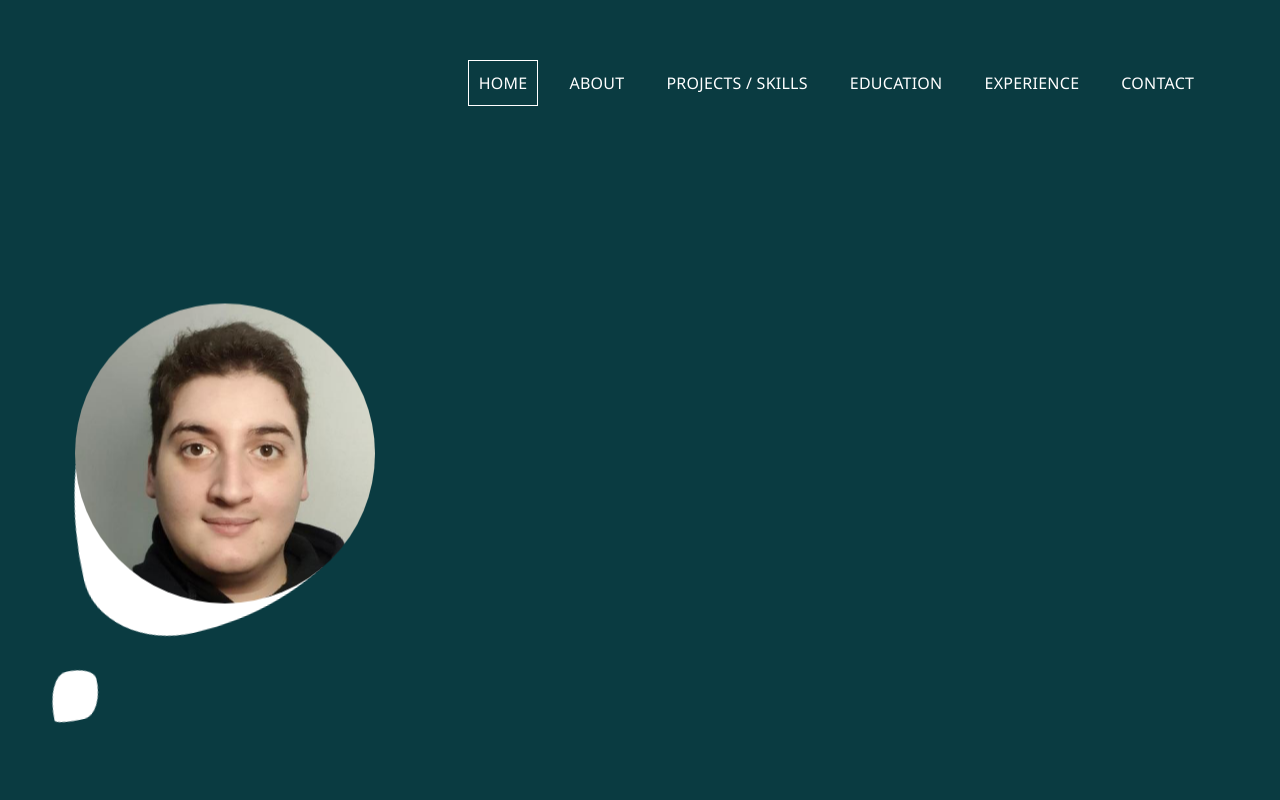
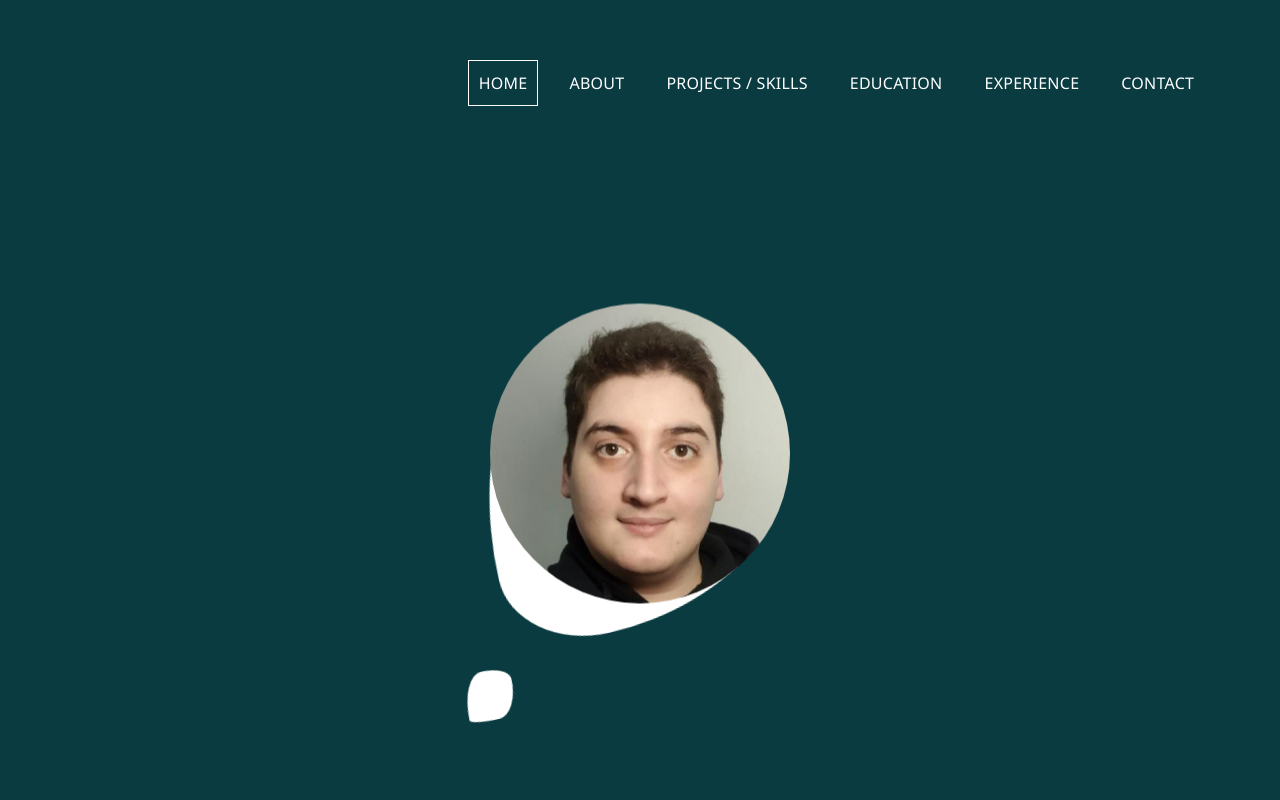
Before and after one commit to LucasBilbao/CV, an Angular app: page /home in a window 1280 px wide. Shown: the top 800 px of the page. Built offline with nearby package versions, Linux system fonts and the light colour scheme.

Commit message:
chore: fix the image aligning on home page

```diff
--- a/src/app/pages/components/Home/Home.component.scss
+++ b/src/app/pages/components/Home/Home.component.scss
@@ -105,8 +105,12 @@ section.center {
 
   @media screen and (max-width: 1370px) {
     flex-direction: column;
-    justify-content: flex-start;
+    justify-content: center;
     margin-top: globals.pxToRem(200);
+
+    div.profile_animator_wrapper {
+      align-self: center;
+    }
 
     div.info {
       margin-left: 0;
```
